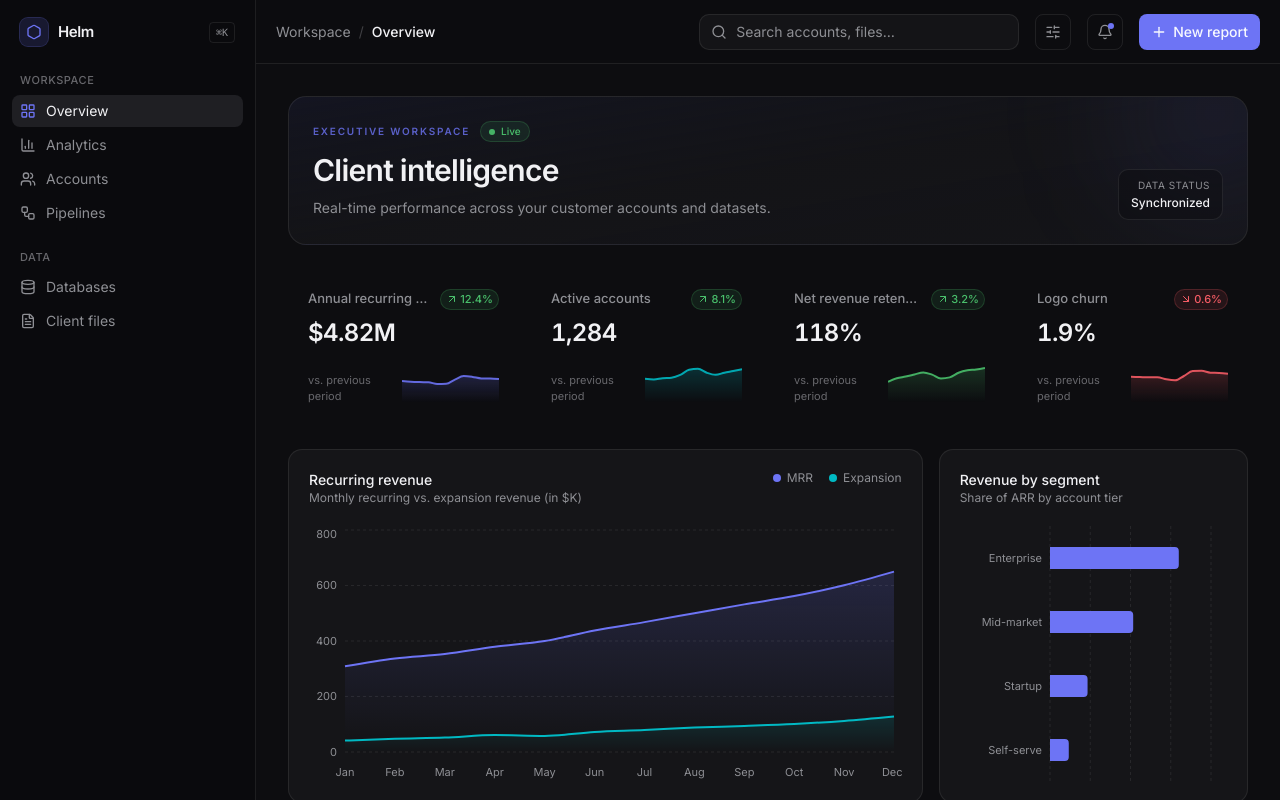
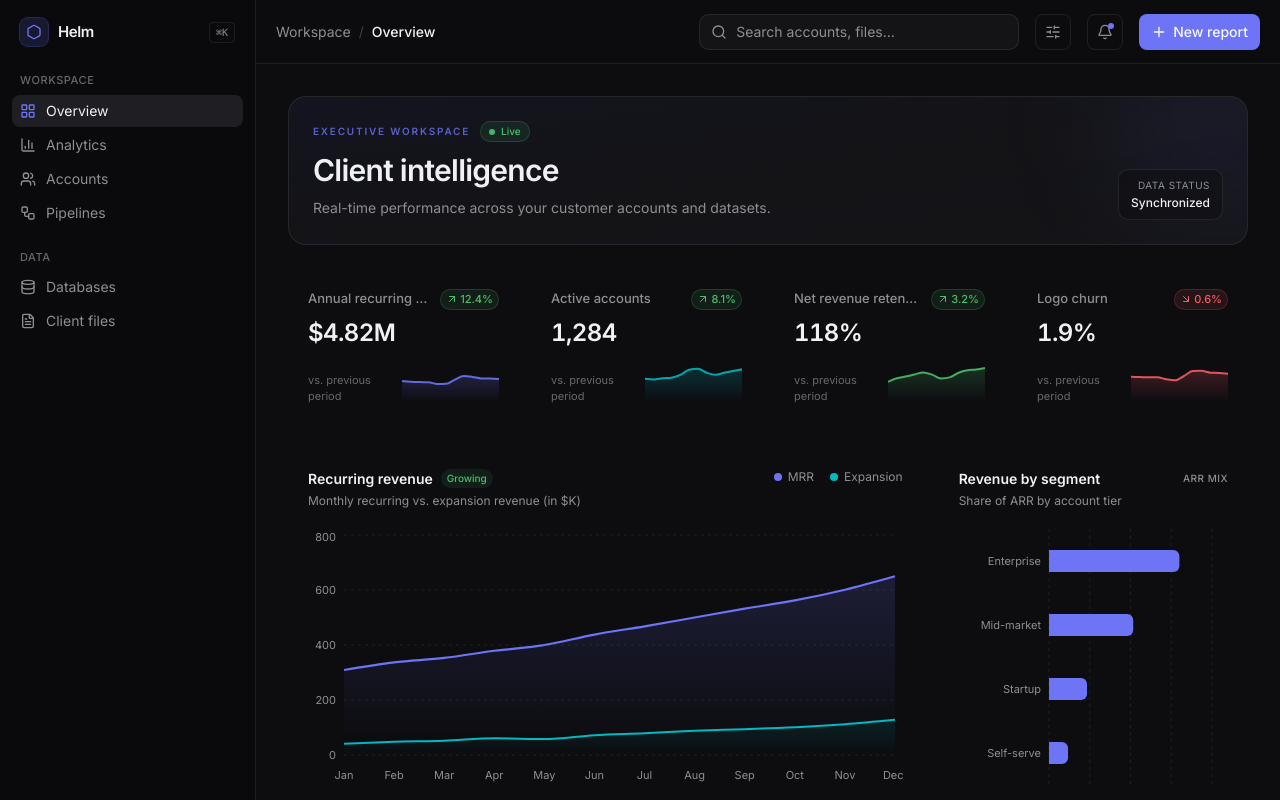
Before and after one commit to mohsarchive/b2b-client-dashboard, a Next.js app: page / in a window 1280 px wide. Shown: the top 800 px of the page. Built offline with nearby package versions, Linux system fonts and the light colour scheme.

Commit message:
polish: refine analytics visual hierarchy and chart motion

```diff
--- a/components/dashboard/analytics-charts.tsx
+++ b/components/dashboard/analytics-charts.tsx
@@ -29,13 +29,14 @@ const segmentConfig = {
 export function AnalyticsCharts() {
   return (
     <div className="grid grid-cols-1 gap-4 lg:grid-cols-3">
-      <section className="rounded-xl border border-border bg-card p-5 lg:col-span-2">
-        <div className="mb-5 flex items-start justify-between">
+      <section className="premium-surface premium-enter rounded-xl p-5 lg:col-span-2">
+        <div className="mb-5 flex flex-col gap-3 sm:flex-row sm:items-start sm:justify-between">
           <div>
-            <h2 className="text-sm font-medium text-foreground">Recurring revenue</h2>
-            <p className="text-xs text-muted-foreground">
-              Monthly recurring vs. expansion revenue (in $K)
-            </p>
+            <div className="flex items-center gap-2">
+              <h2 className="text-sm font-semibold text-foreground">Recurring revenue</h2>
+              <span className="rounded-full bg-chart-3/10 px-1.5 py-0.5 text-[10px] font-medium text-chart-3">Growing</span>
+            </div>
+            <p className="mt-1 text-xs text-muted-foreground">Monthly recurring vs. expansion revenue (in $K)</p>
           </div>
           <div className="flex items-center gap-4">
             <Legend color="var(--chart-1)" label="MRR" />
@@ -44,81 +45,43 @@ export function AnalyticsCharts() {
         </div>
 
         <ChartContainer config={revenueConfig} className="h-64 w-full">
-          <AreaChart data={revenueSeries} margin={{ left: -12, right: 8, top: 4 }}>
+          <AreaChart data={revenueSeries} margin={{ left: -12, right: 8, top: 6 }}>
             <defs>
               <linearGradient id="g-mrr" x1="0" y1="0" x2="0" y2="1">
-                <stop offset="0%" stopColor="var(--color-mrr)" stopOpacity={0.3} />
+                <stop offset="0%" stopColor="var(--color-mrr)" stopOpacity={0.28} />
                 <stop offset="100%" stopColor="var(--color-mrr)" stopOpacity={0} />
               </linearGradient>
               <linearGradient id="g-exp" x1="0" y1="0" x2="0" y2="1">
-                <stop offset="0%" stopColor="var(--color-expansion)" stopOpacity={0.25} />
+                <stop offset="0%" stopColor="var(--color-expansion)" stopOpacity={0.2} />
                 <stop offset="100%" stopColor="var(--color-expansion)" stopOpacity={0} />
               </linearGradient>
             </defs>
-            <CartesianGrid vertical={false} stroke="var(--border)" strokeDasharray="3 3" />
-            <XAxis
-              dataKey="month"
-              tickLine={false}
-              axisLine={false}
-              tickMargin={10}
-              tick={{ fill: 'var(--muted-foreground)', fontSize: 11 }}
-            />
-            <YAxis
-              tickLine={false}
-              axisLine={false}
-              width={48}
-              tick={{ fill: 'var(--muted-foreground)', fontSize: 11 }}
-            />
-            <ChartTooltip cursor={false} content={<ChartTooltipContent indicator="dot" />} />
-            <Area
-              dataKey="expansion"
-              type="monotone"
-              stroke="var(--color-expansion)"
-              strokeWidth={2}
-              fill="url(#g-exp)"
-              stackId="a"
-            />
-            <Area
-              dataKey="mrr"
-              type="monotone"
-              stroke="var(--color-mrr)"
-              strokeWidth={2}
-              fill="url(#g-mrr)"
-              stackId="a"
-            />
+            <CartesianGrid vertical={false} stroke="var(--border)" strokeDasharray="3 4" />
+            <XAxis dataKey="month" tickLine={false} axisLine={false} tickMargin={10} tick={{ fill: 'var(--muted-foreground)', fontSize: 11 }} />
+            <YAxis tickLine={false} axisLine={false} width={48} tick={{ fill: 'var(--muted-foreground)', fontSize: 11 }} />
+            <ChartTooltip cursor={{ stroke: 'var(--border)' }} content={<ChartTooltipContent indicator="dot" />} />
+            <Area dataKey="expansion" type="monotone" stroke="var(--color-expansion)" strokeWidth={2} fill="url(#g-exp)" stackId="a" isAnimationActive animationDuration={850} animationEasing="ease-out" />
+            <Area dataKey="mrr" type="monotone" stroke="var(--color-mrr)" strokeWidth={2.2} fill="url(#g-mrr)" stackId="a" isAnimationActive animationDuration={1000} animationEasing="ease-out" />
           </AreaChart>
         </ChartContainer>
       </section>
 
-      <section className="rounded-xl border border-border bg-card p-5">
+      <section className="premium-surface premium-enter rounded-xl p-5" style={{ animationDelay: '70ms' }}>
         <div className="mb-5">
-          <h2 className="text-sm font-medium text-foreground">Revenue by segment</h2>
-          <p className="text-xs text-muted-foreground">Share of ARR by account tier</p>
+          <div className="flex items-center justify-between gap-3">
+            <h2 className="text-sm font-semibold text-foreground">Revenue by segment</h2>
+            <span className="text-[10px] font-medium uppercase tracking-wider text-muted-foreground">ARR mix</span>
+          </div>
+          <p className="mt-1 text-xs text-muted-foreground">Share of ARR by account tier</p>
         </div>
 
         <ChartContainer config={segmentConfig} className="h-64 w-full">
-          <BarChart
-            data={segmentSeries}
-            layout="vertical"
-            margin={{ left: 8, right: 16 }}
-          >
-            <CartesianGrid horizontal={false} stroke="var(--border)" strokeDasharray="3 3" />
+          <BarChart data={segmentSeries} layout="vertical" margin={{ left: 8, right: 16 }}>
+            <CartesianGrid horizontal={false} stroke="var(--border)" strokeDasharray="3 4" />
             <XAxis type="number" hide />
-            <YAxis
-              type="category"
-              dataKey="segment"
-              tickLine={false}
-              axisLine={false}
-              width={82}
-              tick={{ fill: 'var(--muted-foreground)', fontSize: 11 }}
-            />
-            <ChartTooltip cursor={false} content={<ChartTooltipContent />} />
-            <Bar
-              dataKey="value"
-              fill="var(--color-value)"
-              radius={[0, 4, 4, 0]}
-              barSize={22}
-            />
+            <YAxis type="category" dataKey="segment" tickLine={false} axisLine={false} width={82} tick={{ fill: 'var(--muted-foreground)', fontSize: 11 }} />
+            <ChartTooltip cursor={{ fill: 'var(--foreground)', opacity: 0.035 }} content={<ChartTooltipContent />} />
+            <Bar dataKey="value" fill="var(--color-value)" radius={[0, 6, 6, 0]} barSize={22} isAnimationActive animationDuration={900} animationEasing="ease-out" />
           </BarChart>
         </ChartContainer>
       </section>
```
